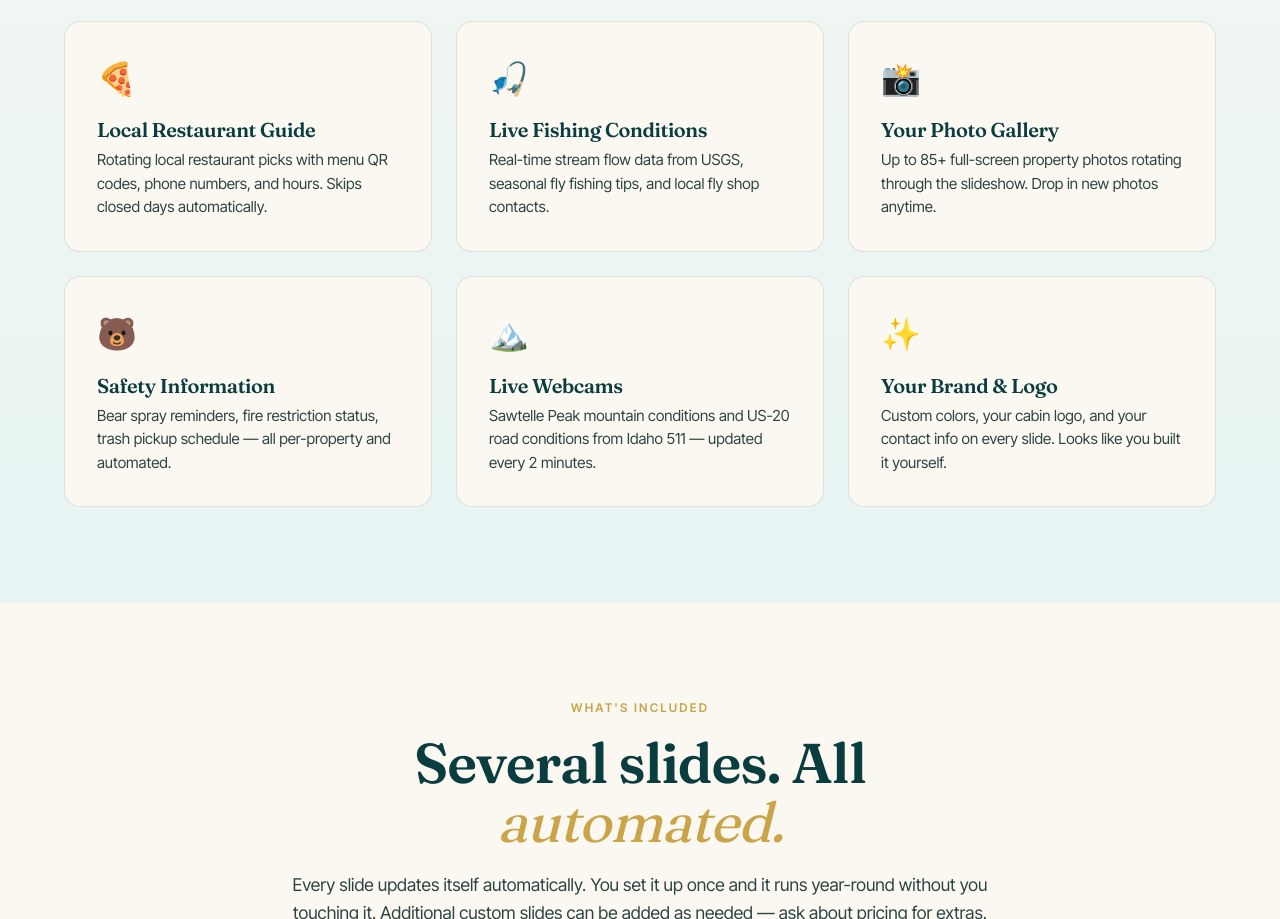
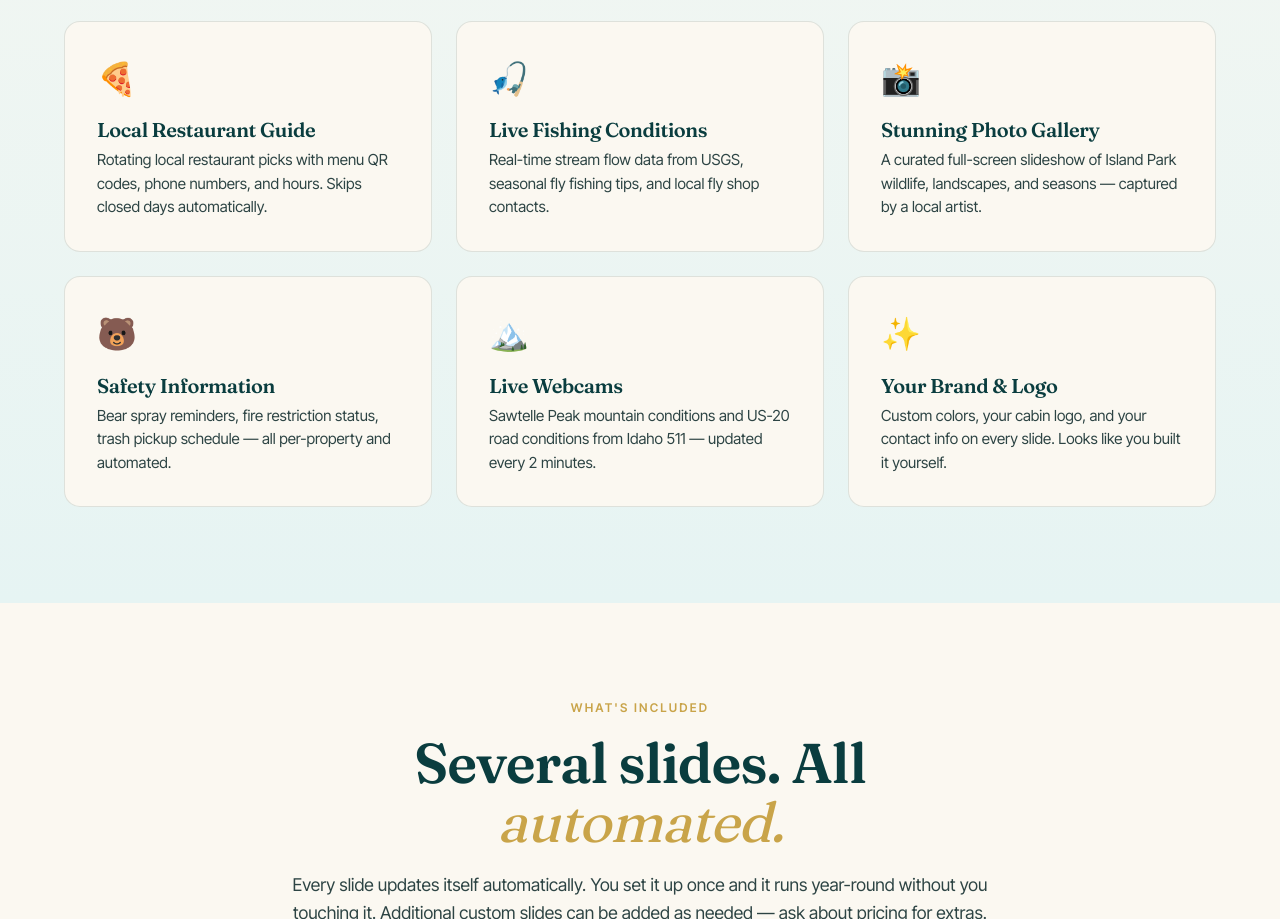
Before and after one commit to lovinteara/CabinCastPro, a plain HTML site: page index.html in a window 1280 px wide. Shown: the part 1528-2447 px from the top of the page. Drawn offline with Linux system fonts and the light colour scheme.

Commit message:
Update index.html

```diff
--- a/index.html
+++ b/index.html
@@ -774,7 +774,7 @@
       <div class="feature-card"><span class="feature-icon">🎿</span><h3>Smart Activity Picks</h3><p>Weather-aware, season-aware activity recommendations that rotate every cycle. New suggestion every time.</p></div>
       <div class="feature-card"><span class="feature-icon">🍕</span><h3>Local Restaurant Guide</h3><p>Rotating local restaurant picks with menu QR codes, phone numbers, and hours. Skips closed days automatically.</p></div>
       <div class="feature-card"><span class="feature-icon">🎣</span><h3>Live Fishing Conditions</h3><p>Real-time stream flow data from USGS, seasonal fly fishing tips, and local fly shop contacts.</p></div>
-      <div class="feature-card"><span class="feature-icon">📸</span><h3>Your Photo Gallery</h3><p>Up to 85+ full-screen property photos rotating through the slideshow. Drop in new photos anytime.</p></div>
+      <div class="feature-card"><span class="feature-icon">📸</span><h3>Stunning Photo Gallery</h3><p>A curated full-screen slideshow of Island Park wildlife, landscapes, and seasons — captured by a local artist. </p></div>
       <div class="feature-card"><span class="feature-icon">🐻</span><h3>Safety Information</h3><p>Bear spray reminders, fire restriction status, trash pickup schedule — all per-property and automated.</p></div>
       <div class="feature-card"><span class="feature-icon">🏔️</span><h3>Live Webcams</h3><p>Sawtelle Peak mountain conditions and US-20 road conditions from Idaho 511 — updated every 2 minutes.</p></div>
       <div class="feature-card"><span class="feature-icon">✨</span><h3>Your Brand & Logo</h3><p>Custom colors, your cabin logo, and your contact info on every slide. Looks like you built it yourself.</p></div>
```
